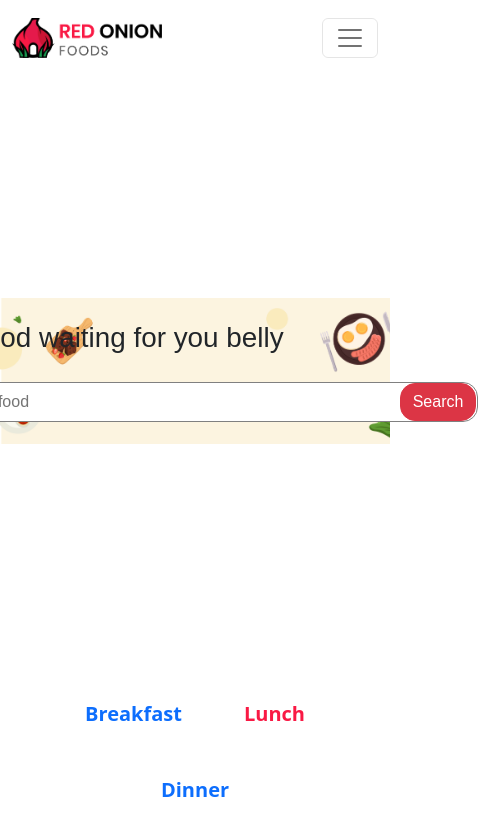
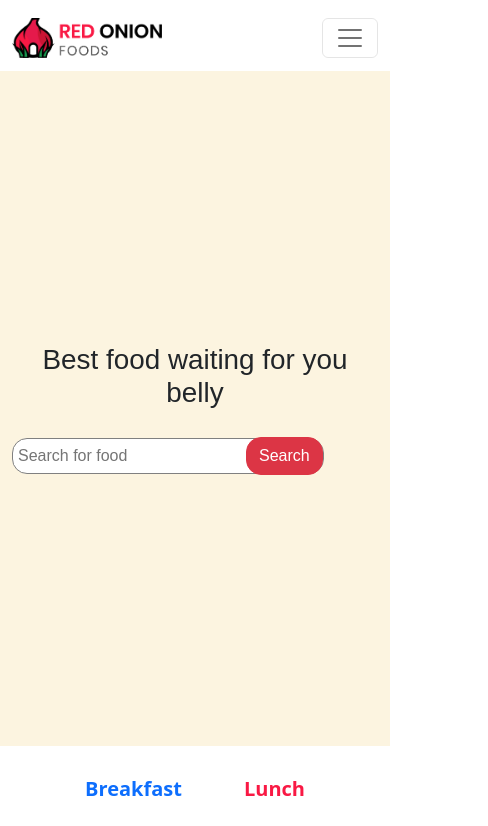
Before and after one commit to Saiful-Islam45/hot-onion-restaurant, a React (Create React App) app: page / in a window 390 px wide. Shown: the top 826 px of the page, 488 px wide, since content can reach past the window. Built offline with nearby package versions, Linux system fonts and the light colour scheme; no server answers.

Commit message:
banner responsive (#4)

```diff
--- a/src/components/Banner/Banner.css
+++ b/src/components/Banner/Banner.css
@@ -5,6 +5,9 @@
     border-radius: 15px;
     font-weight: 400 !important;
     padding: 7px 30px;
+}
+h1 {
+  text-align: center;
 }
 
 .s01 {
@@ -14,20 +17,22 @@
     align-items: center;
     font-family: 'arial';
     background: url("../../resources/bannerbackground.png");
-    width: 100%;
-    height: 600px;
+    width: 100vw;
+    height: 80vh;
     background-position: center center;
-    background-size: 110%;
+    background-size: 'cover';
     background-repeat: no-repeat;
 
 }
 .search-area{
     margin-top: 20px;
+    width:100%;
     display: inline-block;
+    justify-content: center;
   }
 
  #search{
-   padding: 7px 350px 7px 5px;
+   padding: 5px;
    border-radius: 15px;
    border: 1px solid gray;
  }
@@ -36,3 +41,13 @@
    margin-left: -78px;
    margin-top: -1px;
  }
+ @media only screen and (max-width: 768px)  {
+  #search{
+    width: 80vw
+  }
+ }
+ @media only screen and (min-width: 769px)  {
+  #search{
+    width: 60vw
+  }
+ }
```
